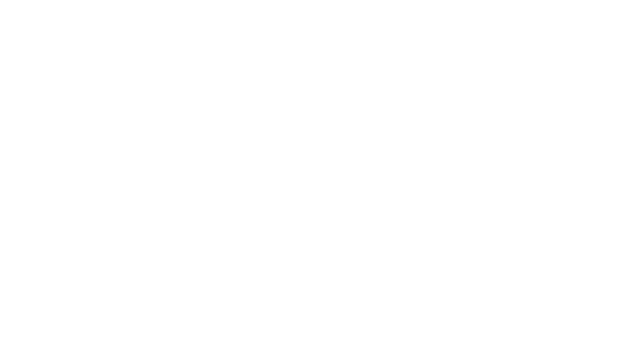
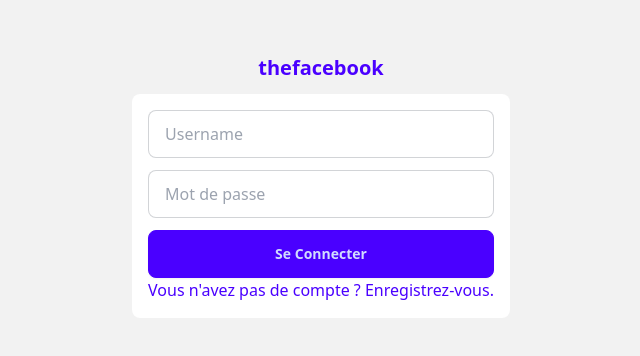
Before and after one commit to yeyo671/Projet-GraphQL, a React (Vite) app in the folder front/: page /connection in a window 1280 px wide. Before the commit this address had no page. Shown: the part 214-570 px from the top of the page, without its empty margins (319-959 px from the left). Built offline with nearby package versions, Linux system fonts and the light colour scheme.

Commit message:
refactor: Update login and registration routes and components to use "connection" instead of "auth"

```diff
--- a/front/src/App.tsx
+++ b/front/src/App.tsx
@@ -1,14 +1,14 @@
 import { BrowserRouter as Router, Routes, Route } from "react-router-dom";
 import Header from "./components/layout/Header";
 import HomePage from "./components/pages/HomePage";
-import RegisterPage from "./components/pages/RegisterPage";
+import AuthPage from "./components/pages/AuthPage";
 import ProtectedRoute from "./components/ProtectedRoute";
 
 function App() {
   return (
     <Router>
       <Routes>
-        <Route path="/login" element={<RegisterPage />} />
+        <Route path="/connection" element={<AuthPage />} />
         <Route
           path="/"
           element={
--- a/front/src/components/layout/Header.tsx
+++ b/front/src/components/layout/Header.tsx
@@ -8,15 +8,15 @@
   const handleLogout = () => {
     localStorage.removeItem("username");
     localStorage.removeItem("token");
-    navigate("/login");
+    navigate("/connection");
   };
 
   return (
     <div className="container bg-base-100 mx-auto max-w-xl px-3 md:px-0">
       <div className="navbar flex justify-between px-0">
-        <a className="text-primary font-semibold select-none text-xl">
+        <h1 className="text-primary font-semibold select-none text-xl">
           thefacebook
-        </a>
+        </h1>
         <div className="flex gap-1">
           <button
             onClick={handleLogout}
--- /dev/null
+++ b/front/src/components/pages/AuthPage.tsx
@@ -0,0 +1,109 @@
+import React, { useState } from "react";
+import { useMutation } from "@apollo/client";
+import { ConnectionDocument, RegistrationDocument } from "../../gql/graphql";
+import { useNavigate } from "react-router-dom";
+import UniversalErrorAlert from "../UniversalErrorAlert";
+
+const AuthPage = () => {
+  const [isLogin, setIsLogin] = useState(true);
+  const [username, setUsername] = useState("");
+  const [password, setPassword] = useState("");
+  const [connect, { loading: loadingLogin, error: errorLogin }] =
+    useMutation(ConnectionDocument);
+  const [register, { loading: loadingRegister, error: errorRegister }] =
+    useMutation(RegistrationDocument);
+  const navigate = useNavigate();
+
+  const handleLogin = async (e: React.FormEvent) => {
+    e.preventDefault();
+    if (!username || !password) {
+      alert("Both username and password are required.");
+      return;
+    }
+
+    try {
+      const { data } = await connect({ variables: { username, password } });
+      if (data && data.connection && data.connection.token) {
+        localStorage.setItem("token", data.connection.token);
+        localStorage.setItem("username", username);
+        navigate("/");
+      } else {
+        alert("Login failed. Please try again.");
+      }
+    } catch (err) {
+      console.error("Login error: ", err);
+    }
+  };
+
+  const handleRegister = async (e: React.FormEvent) => {
+    e.preventDefault();
+    try {
+      const { data } = await register({ variables: { username, password } });
+      if (data && data.registration && data.registration.success) {
+        alert("Registration successful. Please log in.");
+        setIsLogin(true);
+      } else {
+        alert("Registration failed. Please try again.");
+      }
+    } catch (err) {
+      console.error("Registration error: ", err);
+    }
+  };
+
+  return (
+    <div className="bg-base-200 min-h-screen flex flex-col justify-center items-center gap-3">
+      <h1 className="text-primary font-semibold select-none text-xl">
+        thefacebook
+      </h1>
+      <div className="flex flex-col bg-base-100 rounded-btn p-4">
+        <form
+          className="flex flex-col gap-3"
+          onSubmit={isLogin ? handleLogin : handleRegister}
+        >
+          <label className="form-control">
+            <input
+              type="text"
+              placeholder="Username"
+              value={username}
+              required
+              onChange={(e) => setUsername(e.target.value)}
+              className="input input-bordered"
+            />
+          </label>
+          <label className="form-control">
+            <input
+              type="password"
+              placeholder="Mot de passe"
+              value={password}
+              required
+              onChange={(e) => setPassword(e.target.value)}
+              className="input input-bordered"
+            />
+          </label>
+          <button
+            type="submit"
+            className="btn btn-primary"
+            disabled={isLogin ? loadingLogin : loadingRegister}
+          >
+            {isLogin ? "Se Connecter" : "S'enregistrer"}
+          </button>
+        </form>
+        {isLogin
+          ? loadingLogin && <p>Loading...</p>
+          : loadingRegister && <p>Loading...</p>}
+        {isLogin
+          ? errorLogin && <UniversalErrorAlert error={errorLogin} />
+          : errorRegister && <UniversalErrorAlert error={errorRegister} />}
+        <button onClick={() => setIsLogin(!isLogin)}>
+          <span className="text-primary">
+            {isLogin
+              ? "Vous n'avez pas de compte ? Enregistrez-vous."
+              : "Vous avez déjà un compte ? Connectez-vous."}
+          </span>
+        </button>
+      </div>
+    </div>
+  );
+};
+
+export default AuthPage;
--- a/front/src/components/pages/RegisterPage.tsx
+++ /dev/null
@@ -1,66 +0,0 @@
-import React, { useState } from "react";
-import { useMutation } from "@apollo/client";
-import { ConnectionDocument } from "../../gql/graphql";
-import { useNavigate } from "react-router-dom";
-import UniversalErrorAlert from "../UniversalErrorAlert";
-
-const LoginPage = () => {
-  const [username, setUsername] = useState("");
-  const [password, setPassword] = useState("");
-  const [connect, { loading, error }] = useMutation(ConnectionDocument);
-  const navigate = useNavigate();
-
-  const handleLogin = async (e: React.FormEvent) => {
-    e.preventDefault();
-    if (!username || !password) {
-      alert("Both username and password are required.");
-      return;
-    }
-
-    try {
-      const { data } = await connect({ variables: { username, password } });
-      if (data && data.connection && data.connection.token) {
-        localStorage.setItem("token", data.connection.token);
-        localStorage.setItem("username", username);
-        navigate("/");
-      } else {
-        alert("Login failed. Please try again.");
-      }
-    } catch (err) {
-      console.error("Login error: ", err);
-    }
-  };
-
-  return (
-    <div>
-      <h1>Login</h1>
-      <form onSubmit={handleLogin}>
-        <label>
-          Username:
-          <input
-            type="text"
-            value={username}
-            required
-            onChange={(e) => setUsername(e.target.value)}
-          />
-        </label>
-        <label>
-          Password:
-          <input
-            type="password"
-            value={password}
-            required
-            onChange={(e) => setPassword(e.target.value)}
-          />
-        </label>
-        <button type="submit" disabled={loading}>
-          Login
-        </button>
-      </form>
-      {loading && <p>Loading...</p>}
-      {error && <UniversalErrorAlert error={error} />}
-    </div>
-  );
-};
-
-export default LoginPage;
```
Also changed, not shown: 1 other file (tests, documents, lock files or other folders).
